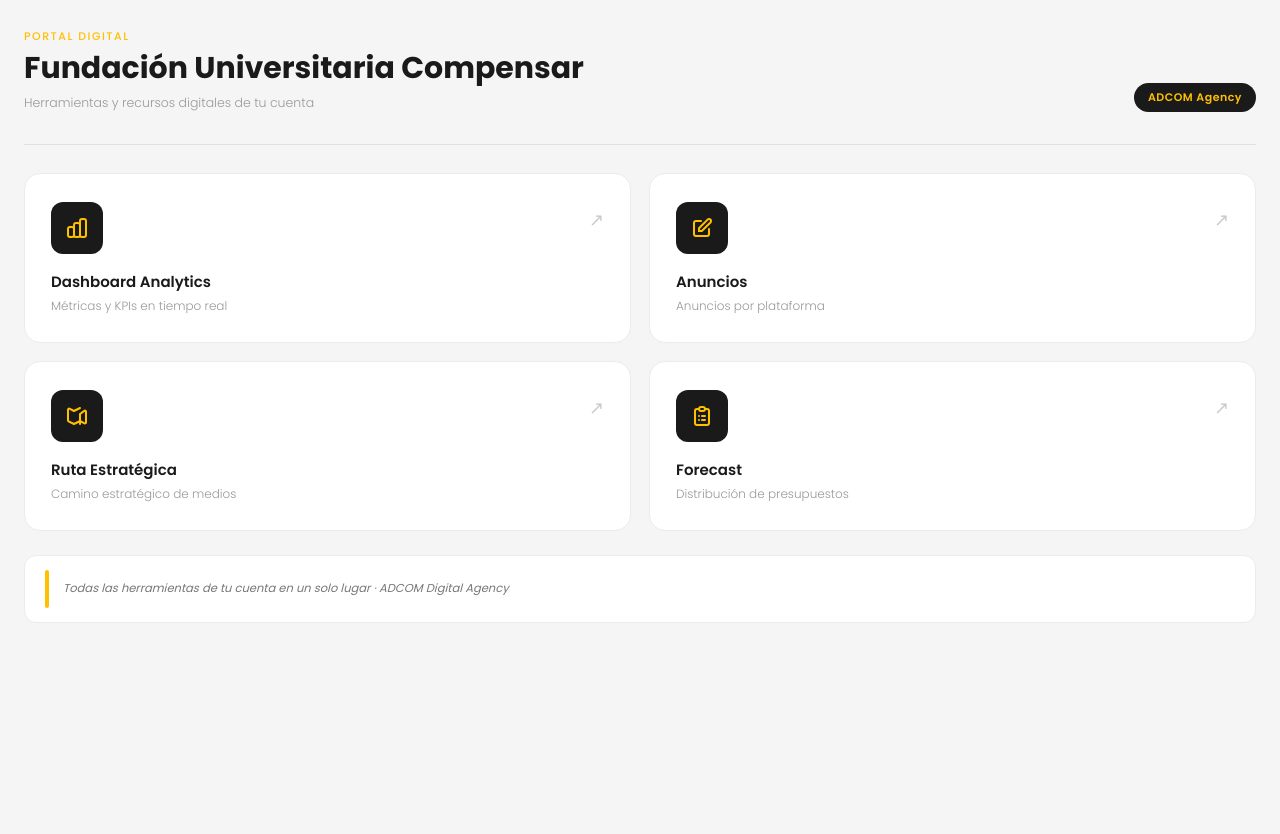
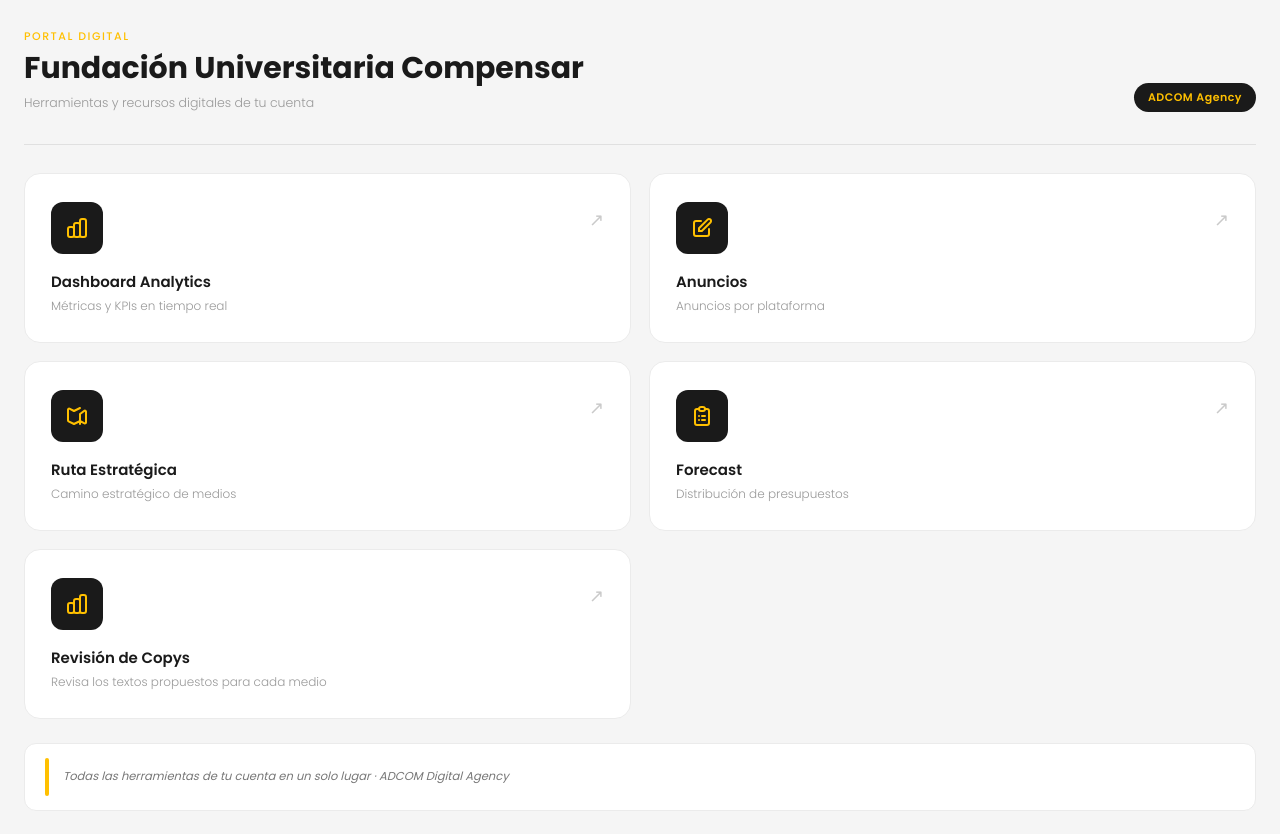
Before and after one commit to adcom-forecast/compensar, a plain HTML site: page index.html in a window 1280 px wide. Shown: the part 102-936 px from the top of the page. Before the commit the page ends 820 px from the top, so only its background shows below. Drawn offline with Linux system fonts and the light colour scheme.

Commit message:
Update index.html

```diff
--- a/index.html
+++ b/index.html
@@ -273,6 +273,20 @@
     <div class="card-desc">Distribución de presupuestos</div>
   </a>
 
+   <!-- CARD 5 -->
+  <a class="card" href="https://adcom-forecast.github.io/compensar/copys-compensar" target="_blank">
+    <div class="card-top">
+      <div class="card-icon">
+        <svg viewBox="0 0 24 24" fill="none" stroke="#FFC000" stroke-width="2" stroke-linecap="round">
+          <path d="M9 19v-6a2 2 0 00-2-2H5a2 2 0 00-2 2v6a2 2 0 002 2h2a2 2 0 002-2zm0 0V9a2 2 0 012-2h2a2 2 0 012 2v10m-6 0a2 2 0 002 2h2a2 2 0 002-2m0 0V5a2 2 0 012-2h2a2 2 0 012 2v14a2 2 0 01-2 2h-2a2 2 0 01-2-2z"/>
+        </svg>
+      </div>
+      <span class="card-arrow">↗</span>
+    </div>
+    <div class="card-title">Revisión de Copys</div>
+    <div class="card-desc">Revisa los textos propuestos para cada medio</div>
+  </a>
+
   <!-- ════ AGREGA MÁS CARDS AQUÍ ════
 
   <a class="card" href="URL_AQUI" target="_blank">
```
